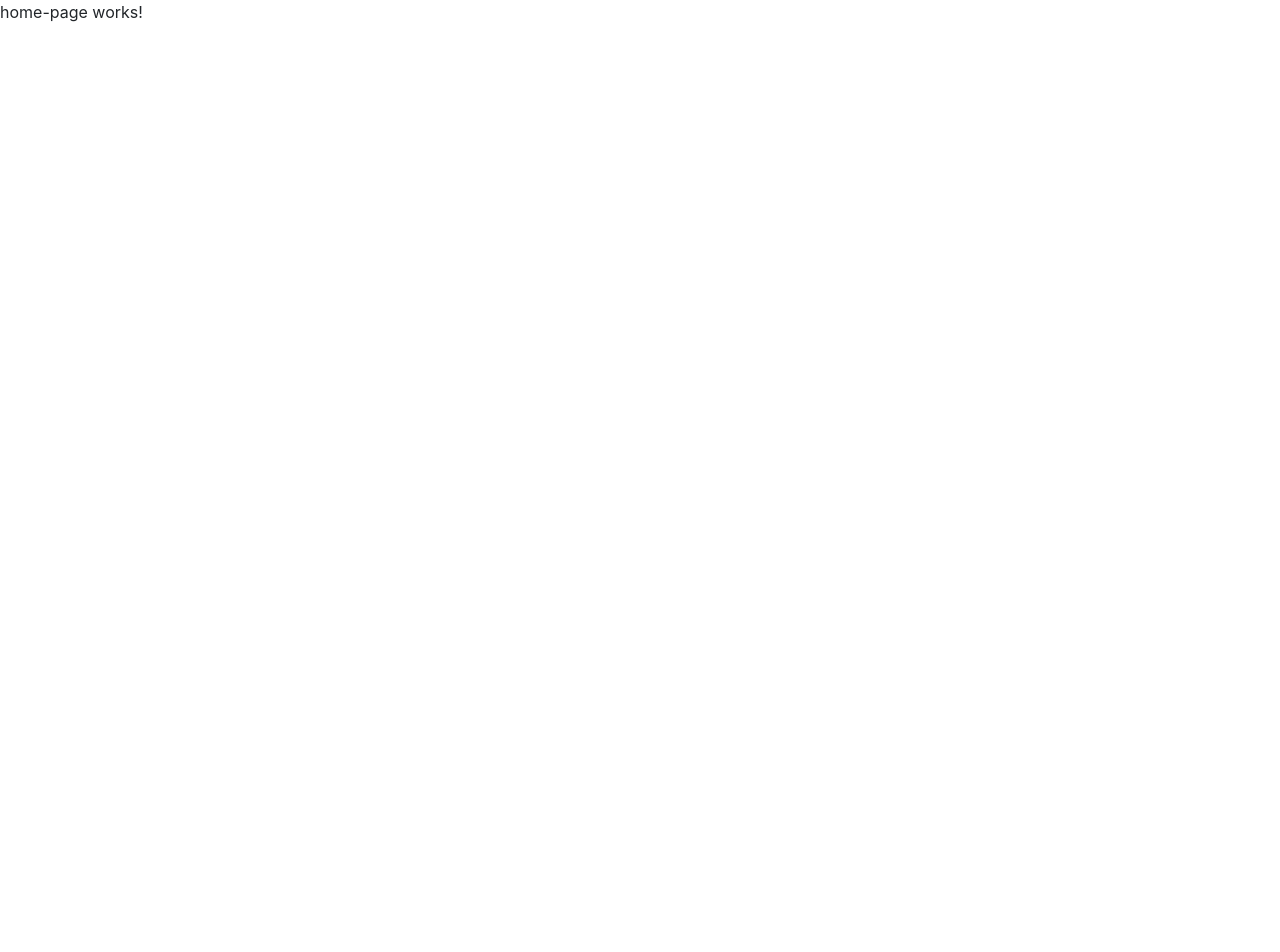
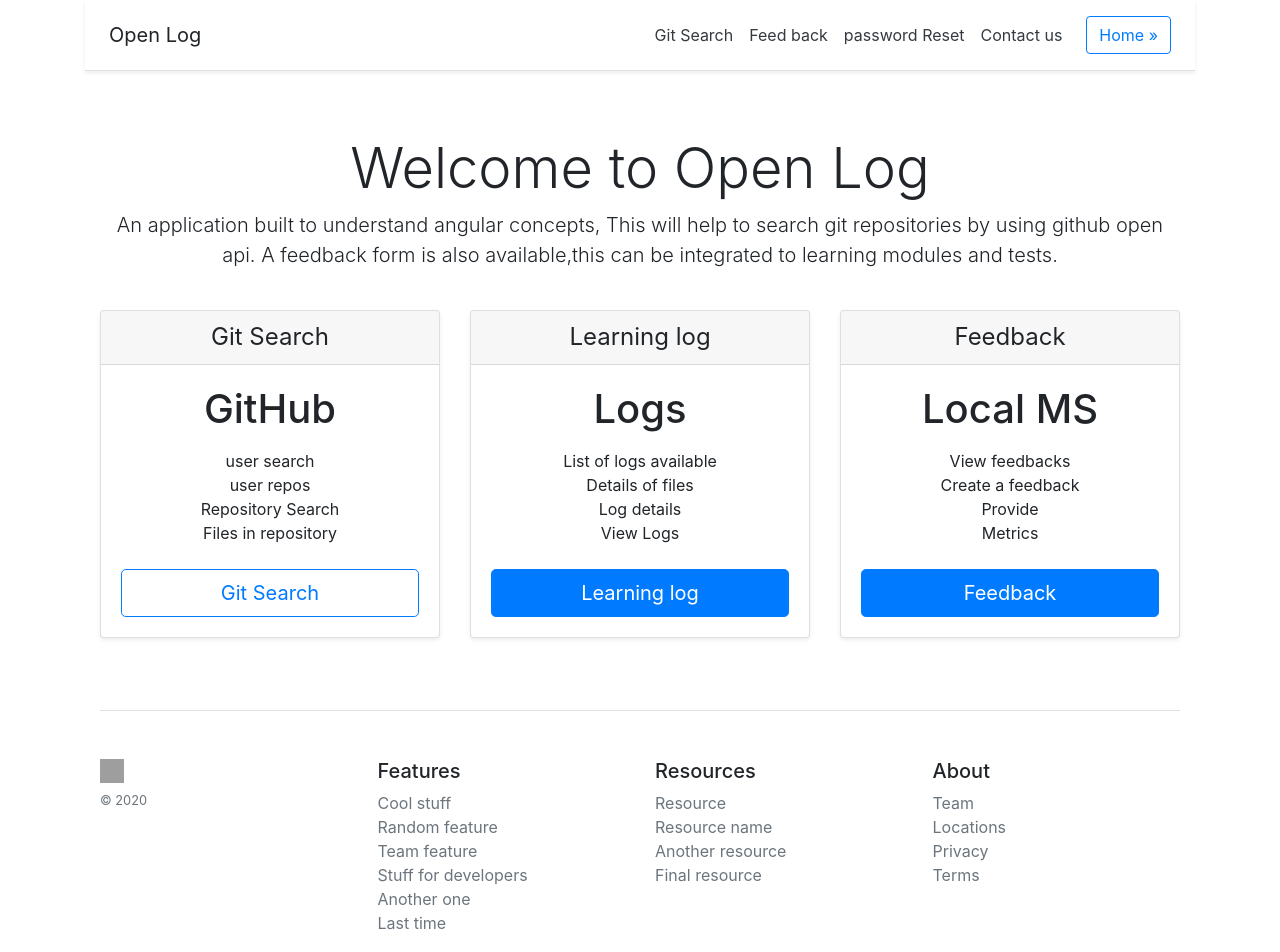
Before and after one commit to Dhruvaraju/Open-Log, an Angular app: page /homepage in a window 1280 px wide. Shown: the top 952 px of the page. Before the commit the page ends 800 px from the top, so only its background shows below. Built offline with nearby package versions, Linux system fonts and the light colour scheme; grey boxes are pictures that could not be loaded.

Commit message:
Created Hompage and validations complete

```diff
--- a/src/app/home-page/home-page.component.html
+++ b/src/app/home-page/home-page.component.html
@@ -1 +1,117 @@
-<p>home-page works!</p>
+<!DOCTYPE html>
+<html lang="en">
+<head>
+    <meta charset="UTF-8">
+    <meta name="viewport" content="width=device-width, initial-scale=1.0">
+    <title>Homepage</title>
+</head>
+<body>
+<div class="container">
+    <div class="d-flex flex-column flex-md-row align-items-center p-3 px-md-4 mb-3 bg-white border-bottom shadow-sm">
+      <h5 class="my-0 mr-md-auto font-weight-normal">Open Log</h5>
+      <nav class="my-2 my-md-0 mr-md-3">
+        <a class="p-2 text-dark" href="gitDetails">Git Search</a>
+        <a class="p-2 text-dark" href="#">Feed back</a>
+        <a class="p-2 text-dark" href="passwordReset">password Reset</a>
+        <a class="p-2 text-dark" href="#">Contact us</a>
+      </nav>
+      <a class="btn btn-outline-primary" href="homepage">Home &raquo;</a>
+    </div>
+
+    <div class="pricing-header px-3 py-3 pt-md-5 pb-md-4 mx-auto text-center">
+      <h1 class="display-4">Welcome to Open Log</h1>
+      <p class="lead">An application built to understand angular concepts, This will help to search git repositories by using github open api.
+          A feedback form is also available,this can be integrated to learning modules and tests.
+      </p>
+    </div>
+
+    <div class="container">
+      <div class="card-deck mb-3 text-center">
+        <div class="card mb-4 shadow-sm">
+          <div class="card-header">
+            <h4 class="my-0 font-weight-normal">Git Search</h4>
+          </div>
+          <div class="card-body">
+            <h1 class="card-title pricing-card-title">GitHub<small class="text-muted"></small></h1>
+            <ul class="list-unstyled mt-3 mb-4">
+              <li>user search</li>
+              <li>user repos</li>
+              <li>Repository Search</li>
+              <li>Files in repository</li>
+            </ul>
+            <button type="button" class="btn btn-lg btn-block btn-outline-primary">Git Search</button>
+          </div>
+        </div>
+        <div class="card mb-4 shadow-sm">
+          <div class="card-header">
+            <h4 class="my-0 font-weight-normal">Learning log</h4>
+          </div>
+          <div class="card-body">
+            <h1 class="card-title pricing-card-title">Logs <small class="text-muted"></small></h1>
+            <ul class="list-unstyled mt-3 mb-4">
+              <li>List of logs available</li>
+              <li>Details of files</li>
+              <li>Log details</li>
+              <li>View Logs</li>
+            </ul>
+            <button type="button" class="btn btn-lg btn-block btn-primary">Learning log</button>
+          </div>
+        </div>
+        <div class="card mb-4 shadow-sm">
+          <div class="card-header">
+            <h4 class="my-0 font-weight-normal">Feedback</h4>
+          </div>
+          <div class="card-body">
+            <h1 class="card-title pricing-card-title">Local MS <small class="text-muted"></small></h1>
+            <ul class="list-unstyled mt-3 mb-4">
+              <li>View feedbacks</li>
+              <li>Create a feedback</li>
+              <li>Provide</li>
+              <li>Metrics</li>
+            </ul>
+            <button type="button" class="btn btn-lg btn-block btn-primary">Feedback</button>
+          </div>
+        </div>
+      </div>
+
+      <footer class="pt-4 my-md-5 pt-md-5 border-top">
+        <div class="row">
+          <div class="col-12 col-md">
+            <img class="mb-2" src="/docs/4.4/assets/brand/bootstrap-solid.svg" alt="" width="24" height="24">
+            <small class="d-block mb-3 text-muted">&copy; 2020</small>
+          </div>
+          <div class="col-6 col-md">
+            <h5>Features</h5>
+            <ul class="list-unstyled text-small">
+              <li><a class="text-muted" href="#" disable="true">Cool stuff</a></li>
+              <li><a class="text-muted" href="#">Random feature</a></li>
+              <li><a class="text-muted" href="#">Team feature</a></li>
+              <li><a class="text-muted" href="#">Stuff for developers</a></li>
+              <li><a class="text-muted" href="#">Another one</a></li>
+              <li><a class="text-muted" href="#">Last time</a></li>
+            </ul>
+          </div>
+          <div class="col-6 col-md">
+            <h5>Resources</h5>
+            <ul class="list-unstyled text-small">
+              <li><a class="text-muted" href="#">Resource</a></li>
+              <li><a class="text-muted" href="#">Resource name</a></li>
+              <li><a class="text-muted" href="#">Another resource</a></li>
+              <li><a class="text-muted" href="#">Final resource</a></li>
+            </ul>
+          </div>
+          <div class="col-6 col-md">
+            <h5>About</h5>
+            <ul class="list-unstyled text-small">
+              <li><a class="text-muted" href="#">Team</a></li>
+              <li><a class="text-muted" href="#">Locations</a></li>
+              <li><a class="text-muted" href="#">Privacy</a></li>
+              <li><a class="text-muted" href="#">Terms</a></li>
+            </ul>
+          </div>
+        </div>
+      </footer>
+    </div>
+</div>
+</body>
+</html>
--- a/src/app/login/login.component.html
+++ b/src/app/login/login.component.html
@@ -7,26 +7,39 @@
   <title>Document</title>
 </head>
 <body>
-  <div class="container">
-    <div class="jumbotron">
-      <h1 class="display-4">Open Log</h1>
-      <p class="lead">Test App to check on angular components and uses.</p>
-      <hr class="my-4">
-      <p>Can be used to check the repositories for a specific user in git hub using open Api</p>
+<div class="container">
+  <nav class="navbar navbar-expand-lg navbar-light bg-light rounded">
+    <a class="navbar-brand" href="#">Open Log</a>
+    <button class="navbar-toggler" type="button" data-toggle="collapse" data-target="#navbarsExample09" aria-controls="navbarsExample09" aria-expanded="false" aria-label="Toggle navigation">
+      <span class="navbar-toggler-icon"></span>
+    </button>
+  </nav>
+  <main role="main">
+    <div class="jumbotron"*ngIf="login">
+      <div class="col-sm-8 mx-auto">
+        <h1>Open Log</h1>
+        <p>Test App to check on angular components.</p>
+        <p>Can be used to check the repositories for a specific user in git hub using open Api.
+          Git repositories of a user can be accessed by using the git hub open API.
+        </p>
+        <p>
+          <button class="btn btn-primary" (click)="onRegClick()" *ngIf="login">Sign up &raquo;</button>
+        </p>
+      </div>
     </div>
-  </div>
+  </main>
+</div>
     <div>
     <div class="container" *ngIf="login">
     <form [formGroup]="loginForm" (ngSubmit)="onSubmitLogin()" class="px-4 py-3">
       <div class="form-group">
         <label for="username">Username<span style="color: red;">*</span> :</label>
-        <input type="username" class="form-control" id="userName" formControlName="userName" aria-describedby="emailHelp">
+        <input type="username" class="form-control" id="userName" formControlName="userName" aria-describedby="emailHelp" autofocus>
         <small id="userName" class="form-text text-muted">Username is case sensitive</small>
       </div>
       <div class="form-group">
         <label for="loginPassword">Password<span style="color: red;">*</span></label>
         <input type="password" class="form-control" id="loginPassword" formControlName="passWord" >
-
       </div>
       <div class="form-row">
       <div class="col">
@@ -45,7 +58,7 @@
       <div class="form-row">
         <div class="form-group col-md-6">
           <label for="firstName">First Name</label>
-          <input type="text" formControlName="firstName" class="form-control" id="firstName">
+          <input type="text" formControlName="firstName" class="form-control" id="firstName" >
         </div>
         <div class="form-group col-md-6">
           <label for="lastName">Last Name</label>
@@ -53,15 +66,45 @@
         </div>
       </div>
       <div class="form-group">
+        <label for="inputUsername">Username</label>
+        <input type="text" class="form-control" formControlName="regUserName" id="inputUsername">
+        <div *ngIf="registrationForm.get('regUserName').dirty" class="text-danger">
+          <div *ngIf= "registrationForm.get('regUserName').errors">
+            <div *ngIf= "registrationForm.get('regUserName').errors.required">
+              Required field
+            </div>
+            <div *ngIf= "registrationForm.get('regUserName').errors.minlength">
+              Username should be minimum 6 character
+            </div>
+            <div *ngIf= "registrationForm.get('regUserName').errors.maxlength">
+              Username should be maximum 10 character
+            </div>
+          </div>
+        </div>
+      </div>
+      <div class="form-group">
         <label for="regPassword">Password</label>
         <input type="password" formControlName="regPassword" class="form-control" id="regPassword" placeholder="">
+          <div *ngIf="registrationForm.get('regPassword').dirty" class="text-danger">
+            <div *ngIf= "registrationForm.get('regPassword').errors">
+              <div *ngIf= "registrationForm.get('regPassword').errors.required">
+                Value Required
+              </div>
+              <div *ngIf= "registrationForm.get('regPassword').errors.minlength">
+                *password should be minimum 8 characters
+              </div>
+              <div *ngIf= "registrationForm.get('regPassword').errors.pattern">
+                *password should contain minimum ( 1 upper case variable, 1 lower case variable, 1 number)
+              </div>
+            </div>
+          </div>
       </div>
       <div class="form-group">
         <label for="confirmPassword">Confirm password</label>
         <input type="password" formControlName="confirmPassword" class="form-control" id="confirmPassword" placeholder="">
         <div  *ngIf="registrationForm.get('confirmPassword').errors">
-        <div *ngIf="registrationForm.get('confirmPassword').errors.mustMatch" style="color: red;font-size: 12px;">
-          Passwords did not match</div>
+        <div *ngIf="registrationForm.get('confirmPassword').errors.mustMatch" class="text-danger">
+          *Password did not match</div>
         </div>
       </div>
 
@@ -83,6 +126,16 @@
         <div class="form-group col-md-2">
           <label for="inputZip">Zip</label>
           <input type="text" class="form-control" id="inputZip" formControlName="zip">
+          <div *ngIf="registrationForm.get('zip').dirty" style="text-danger">
+            <div *ngIf= "registrationForm.get('zip').errors">
+              <div *ngIf= "registrationForm.get('zip').errors.required">
+                *Zip field is required
+              </div>
+              <div *ngIf= "registrationForm.get('zip').errors.pattern">
+                *Zip code should be only in numeric and 6 digits
+              </div>
+            </div>
+          </div>
         </div>
       </div>
       <div class="form-group">
@@ -98,7 +151,9 @@
           <input class="form-check-input" type="radio" formControlName="gender" id="genderO" value="others" >
           <label class="form-check-label" for="genderO">Others</label>
         </div>
+        <div class="text-danger" *ngIf="!registrationForm.valid">* All fields are mandatory</div>
       </div>
+
       <div class="form-row">
         <div class="col">
       <button type="submit" class="btn btn-primary" [disabled]= "!registrationForm.valid">Sign in</button>
```
Also changed, not shown: src/app/login/login.component.ts (+12 -2 lines).
